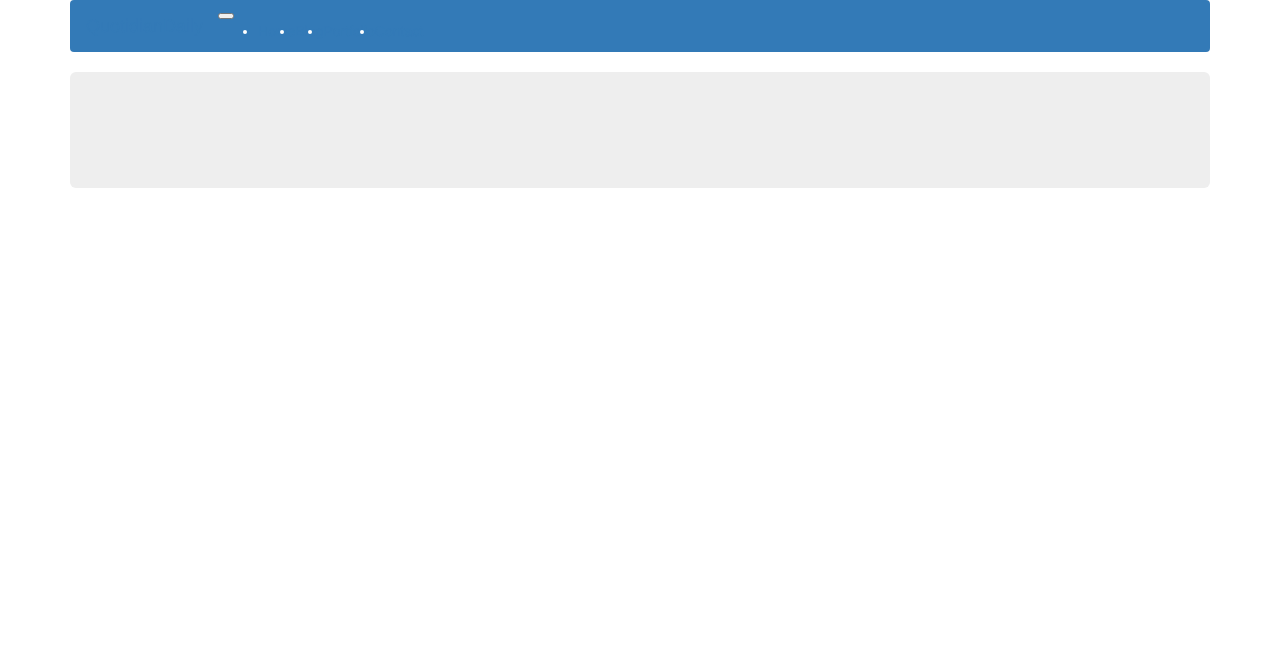
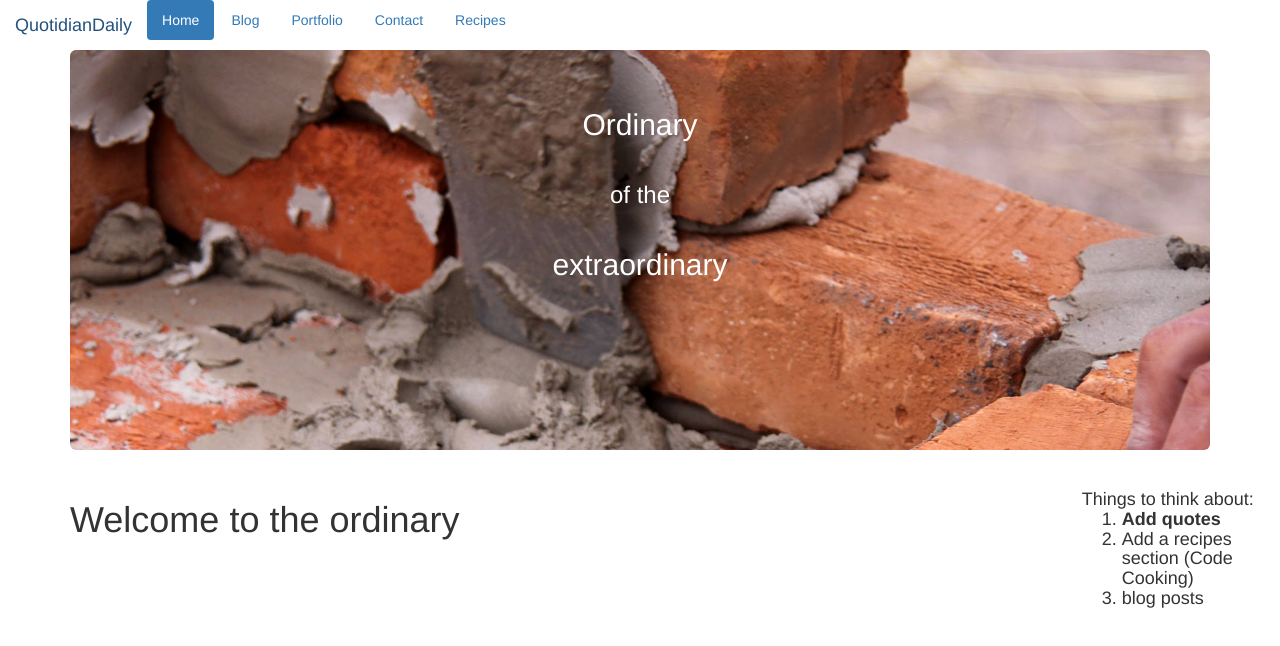
Before and after one commit to thereisryan/quotidian_daily, a plain HTML site: page index.html in a window 1280 px wide. Drawn offline with nearby package versions, Linux system fonts and the light colour scheme.

Commit message:
Themed jumbotron header text, added right sidebar and ol, tweaked menu

```diff
--- a/css/custom-styles.css
+++ b/css/custom-styles.css
@@ -0,0 +1,18 @@
+#right-sb {
+  position:absolute;
+  right:0;
+}
+
+.jumbotron {
+  background-image: url(../img/bricks.jpeg);
+  background-size: cover;
+  height: 50vh;
+  color: white;
+  box-shadow: 2px 3px 2px;
+  text-align: center;
+}
+
+.jumbotron > h2, h3{
+  margin-top: 1%;
+  margin-bottom: 1%;
+}
--- a/index.html
+++ b/index.html
@@ -2,38 +2,62 @@
 <html lang="en" dir="ltr">
   <head>
     <meta charset="utf-8">
-    <link href = "css/bootstrap.css" rel="stylesheet" type="text/css">
+    <!-- Latest compiled and minified CSS -->
+    <link rel="stylesheet" href="https://maxcdn.bootstrapcdn.com/bootstrap/3.3.7/css/bootstrap.min.css" integrity="sha384-BVYiiSIFeK1dGmJRAkycuHAHRg32OmUcww7on3RYdg4Va+PmSTsz/K68vbdEjh4u" crossorigin="anonymous">
+    <!-- Optional theme -->
+    <link rel="stylesheet" href="https://maxcdn.bootstrapcdn.com/bootstrap/3.3.7/css/bootstrap-theme.min.css" integrity="sha384-rHyoN1iRsVXV4nD0JutlnGaslCJuC7uwjduW9SVrLvRYooPp2bWYgmgJQIXwl/Sp" crossorigin="anonymous">
     <link href = "css/custom-styles.css" rel="stylesheet" type="text/css">
-    <title></title>
+    <!-- Optional JavaScript -->
+    <!-- jQuery first, then Popper.js, then Bootstrap JS -->
+    <script src="https://code.jquery.com/jquery-3.2.1.slim.min.js" integrity="sha384-KJ3o2DKtIkvYIK3UENzmM7KCkRr/rE9/Qpg6aAZGJwFDMVNA/GpGFF93hXpG5KkN" crossorigin="anonymous"></script>
+    <script src="https://cdnjs.cloudflare.com/ajax/libs/popper.js/1.12.9/umd/popper.min.js" integrity="sha384-ApNbgh9B+Y1QKtv3Rn7W3mgPxhU9K/ScQsAP7hUibX39j7fakFPskvXusvfa0b4Q" crossorigin="anonymous"></script>
+    <script src="https://maxcdn.bootstrapcdn.com/bootstrap/4.0.0/js/bootstrap.min.js" integrity="sha384-JZR6Spejh4U02d8jOt6vLEHfe/JQGiRRSQQxSfFWpi1MquVdAyjUar5+76PVCmYl" crossorigin="anonymous"></script>
+    <title>QuotidianDaily</title>
   </head>
   <body>
-    <div class="container">
-      <nav class="navbar navbar-expand-lg navbar-light bg-primary">
+    <nav class="bg-light">
       <a class="navbar-brand" href="#">QuotidianDaily</a>
-        <button class="navbar-toggler" type="button" data-toggle="collapse" data-target="#navbarNav" aria-controls="navbarNav" aria-expanded="false" aria-label="Toggle navigation">
-          <span class="navbar-toggler-icon"></span>
-        </button>
-        <div class="collapse navbar-collapse" id="navbarNav">
-          <ul class="navbar-nav">
-            <li class="nav-item active">
-              <a class="nav-link" href="#">Home<span class="sr-only">(current)</span></a>
+        <ul class="nav nav-pills">
+          <li role="presentation" class="active">
+            <a href="#">Home</a>
           </li>
-            <li class="nav-item">
-              <a class="nav-link" href="#">Blog</a>
+          <li role="presentation">
+            <a href="#">Blog</a>
           </li>
-            <li class="nav-item">
-              <a class="nav-link" href="#">Portfolio</a>
+          <li role="presentation">
+            <a href="#">Portfolio</a>
           </li>
-            <li class="nav-item">
+          <li role="presentation">
             <a class="nav-link" href="#">Contact</a>
           </li>
+          <li role="presentation">
+            <a class="nav-link" href="#">Recipes</a>
         </ul>
-        </div>
     </nav>
-    </div>
     <div class="container">
       <div class="jumbotron">
-        <img src=""
+        <h2>Ordinary</h2><br>
+        <h3>of the</h3><br>
+        <h2>extraordinary</h2>
+      </div>
+      <div class="row">
+        <div class="col-md-10">
+          <div class="row">
+            <div class="col-md-12">
+              <h1>Welcome to the ordinary</h1>
+            </div>
+          </div>
+        </div>
+        <div class="col-md-2" id="right-sb">
+          <h4>Things to think about:
+          <ol>
+            <li><strong>Add quotes</strong></li>
+            <li>Add a recipes section (Code Cooking)</li>
+            <li>blog posts</li>
+        </div>
+      </div>
+    </div>
+
 
 
 
```
Also changed, not shown: img/bricks.jpeg (added). Lines whose indentation alone changed are shown as unchanged.
